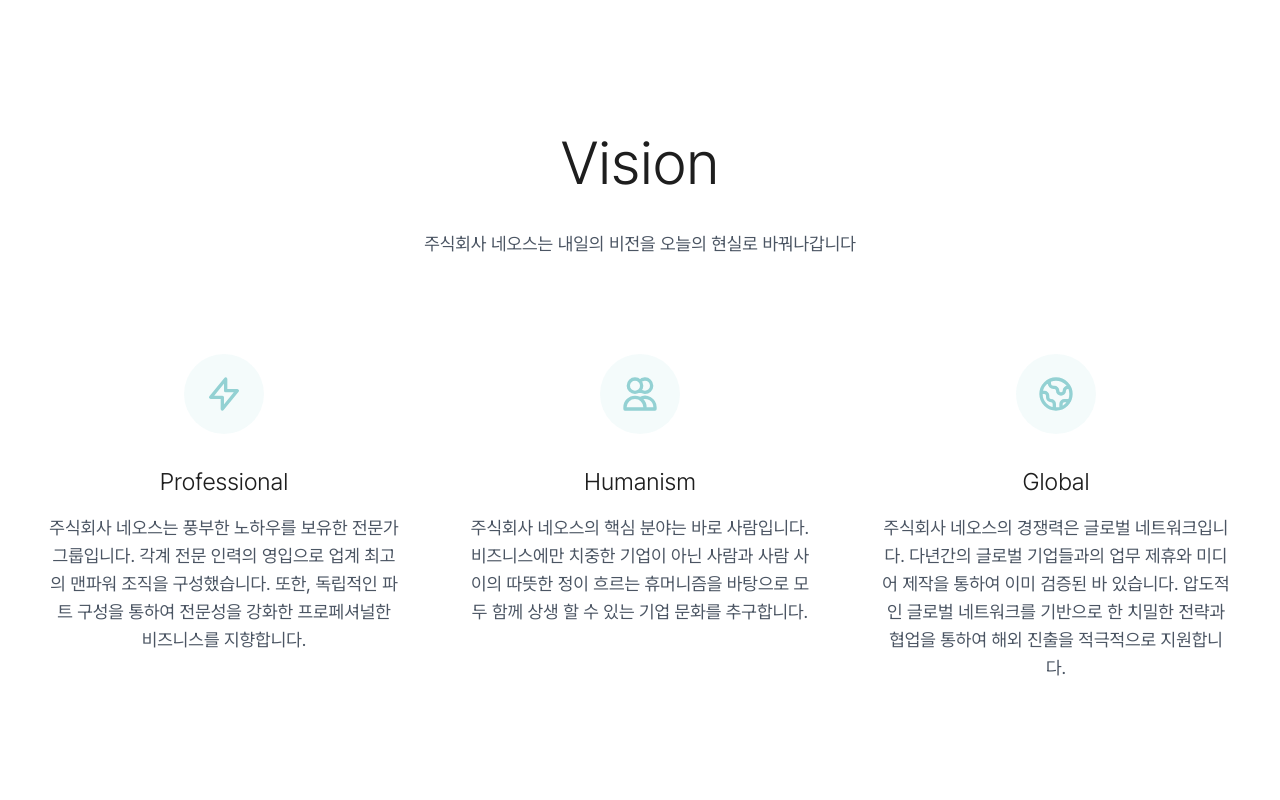
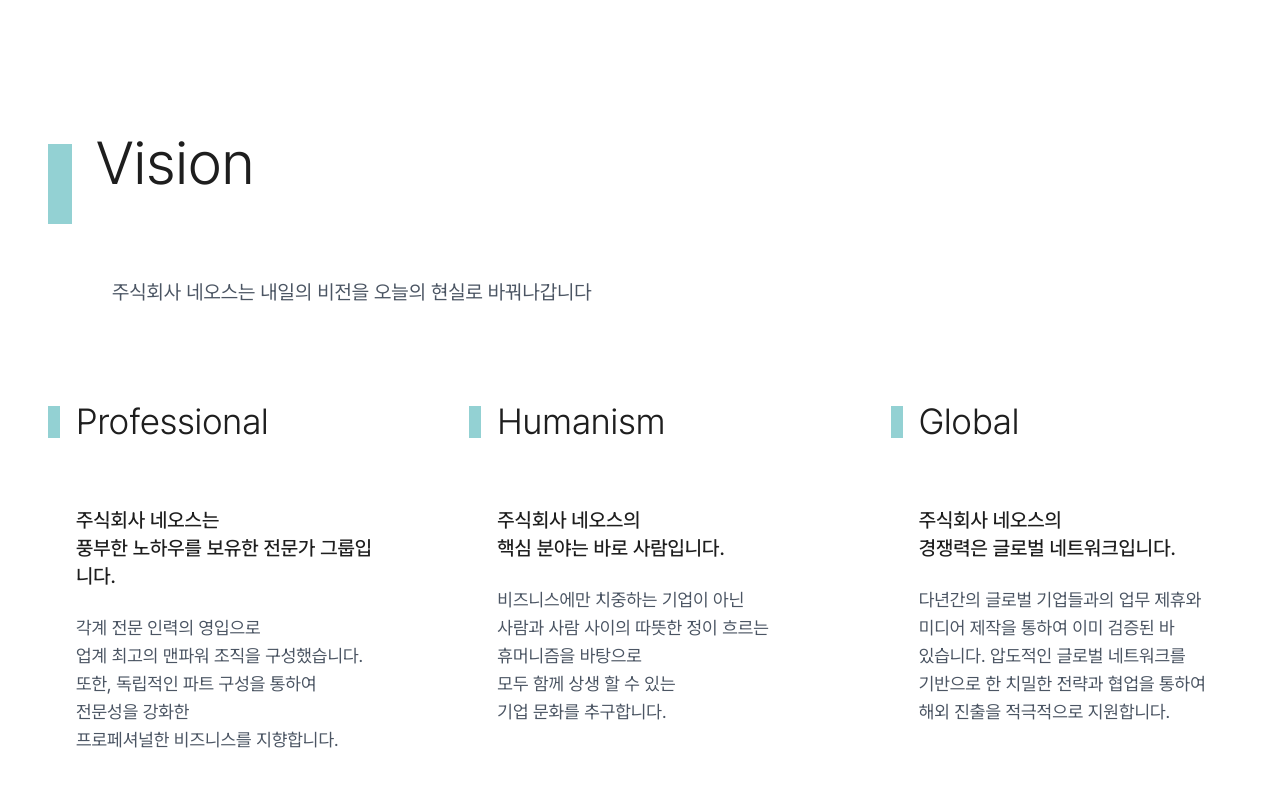
Before and after one commit to neoskorea/neos-homepage, a Next.js app: page / in a window 1280 px wide. Shown: the part 800-1600 px from the top of the page. Built offline with nearby package versions, Linux system fonts and the light colour scheme.

Commit message:
feat: 폰트 추가하여 메인페이지 타이틀 영역 레이아웃 개선

```diff
--- a/app/page.tsx
+++ b/app/page.tsx
@@ -53,55 +53,85 @@ export default function Home() {
 
       {/* Vision Section */}
       <Section className="py-16 sm:py-24 md:py-32">
-        <div className="text-center mb-12 sm:mb-16 md:mb-24 px-4">
+        <div className="text-left mb-12 sm:mb-16 md:mb-24 px-4">
+          <div className="flex items-start mb-6 sm:mb-8 md:mb-12">
+            <div className="w-4 sm:w-5 md:w-6 h-12 sm:h-16 md:h-20 bg-primary mr-4 sm:mr-6 flex-shrink-0 mt-2 sm:mt-3 md:mt-4"></div>
+            <div>
               <h2 className="text-3xl sm:text-4xl md:text-6xl font-light text-text-primary mb-4 sm:mb-6 md:mb-8">Vision</h2>
-          <p className="text-base sm:text-lg text-text-secondary max-w-2xl mx-auto leading-relaxed px-4">
+            </div>
+          </div>
+          <div className="pl-8 sm:pl-11 md:pl-16">
+            <p className="text-base sm:text-lg md:text-xl text-text-secondary max-w-3xl leading-relaxed">
               주식회사 네오스는 내일의 비전을 오늘의 현실로 바꿔나갑니다
             </p>
           </div>
+        </div>
 
-        <div className="grid grid-cols-1 md:grid-cols-3 gap-8 sm:gap-12 md:gap-16 px-4">
-          <div className="text-center">
-            <div className="w-16 h-16 sm:w-20 sm:h-20 mx-auto mb-6 sm:mb-8 bg-primary/10 rounded-full flex items-center justify-center">
-              <svg className="w-8 h-8 sm:w-10 sm:h-10 text-primary" fill="none" viewBox="0 0 24 24" stroke="currentColor">
-                <path strokeLinecap="round" strokeLinejoin="round" strokeWidth={2} d="M13 10V3L4 14h7v7l9-11h-7z" />
-              </svg>
+        <div className="grid grid-cols-1 md:grid-cols-3 gap-12 sm:gap-16 md:gap-20 px-4">
+          <div className="text-left">
+            <div className="flex items-start mb-6 sm:mb-8">
+              <div className="w-3 h-8 bg-primary mr-4 flex-shrink-0 mt-1"></div>
+              <div>
+                <h3 className="text-2xl sm:text-3xl md:text-4xl font-light text-text-primary mb-6 sm:mb-8">Professional</h3>
               </div>
-            <h3 className="text-xl sm:text-2xl font-light text-text-primary mb-3 sm:mb-4">Professional</h3>
+            </div>
+            <div className="pl-7">
+              <p className="text-base sm:text-lg md:text-xl text-text-primary leading-relaxed mb-4 sm:mb-6 font-medium">
+                주식회사 네오스는<br />
+                풍부한 노하우를 보유한 전문가 그룹입니다.
+              </p>
               <p className="text-sm sm:text-base md:text-lg text-text-secondary leading-relaxed">
-              주식회사 네오스는 풍부한 노하우를 보유한 전문가 그룹입니다.
-              각계 전문 인력의 영입으로 업계 최고의 맨파워 조직을 구성했습니다.
-              또한, 독립적인 파트 구성을 통하여 전문성을 강화한
+                각계 전문 인력의 영입으로<br />
+                업계 최고의 맨파워 조직을 구성했습니다.<br />
+                또한, 독립적인 파트 구성을 통하여<br />
+                전문성을 강화한<br />
                 프로페셔널한 비즈니스를 지향합니다.
               </p>
             </div>
+          </div>
 
-          <div className="text-center">
-            <div className="w-16 h-16 sm:w-20 sm:h-20 mx-auto mb-6 sm:mb-8 bg-primary/10 rounded-full flex items-center justify-center">
-              <svg className="w-8 h-8 sm:w-10 sm:h-10 text-primary" fill="none" viewBox="0 0 24 24" stroke="currentColor">
-                <path strokeLinecap="round" strokeLinejoin="round" strokeWidth={2} d="M12 4.354a4 4 0 110 5.292M15 21H3v-1a6 6 0 0112 0v1zm0 0h6v-1a6 6 0 00-9-5.197M13 7a4 4 0 11-8 0 4 4 0 018 0z" />
-              </svg>
+          <div className="text-left">
+            <div className="flex items-start mb-6 sm:mb-8">
+              <div className="w-3 h-8 bg-primary mr-4 flex-shrink-0 mt-1"></div>
+              <div>
+                <h3 className="text-2xl sm:text-3xl md:text-4xl font-light text-text-primary mb-6 sm:mb-8">Humanism</h3>
               </div>
-            <h3 className="text-xl sm:text-2xl font-light text-text-primary mb-3 sm:mb-4">Humanism</h3>
+            </div>
+            <div className="pl-7">
+              <p className="text-base sm:text-lg md:text-xl text-text-primary leading-relaxed mb-4 sm:mb-6 font-medium">
+                주식회사 네오스의<br />
+                핵심 분야는 바로 사람입니다.
+              </p>
               <p className="text-sm sm:text-base md:text-lg text-text-secondary leading-relaxed">
-              주식회사 네오스의 핵심 분야는 바로 사람입니다.
-              비즈니스에만 치중한 기업이 아닌 사람과 사람 사이의 따뜻한 정이 흐르는
-              휴머니즘을 바탕으로 모두 함께 상생 할 수 있는 기업 문화를 추구합니다.
+                비즈니스에만 치중하는 기업이 아닌<br />
+                사람과 사람 사이의 따뜻한 정이 흐르는<br />
+                휴머니즘을  바탕으로<br />
+                모두 함께 상생 할 수 있는<br />
+                기업 문화를 추구합니다.
               </p>
             </div>
+          </div>
 
-          <div className="text-center">
-            <div className="w-16 h-16 sm:w-20 sm:h-20 mx-auto mb-6 sm:mb-8 bg-primary/10 rounded-full flex items-center justify-center">
-              <svg className="w-8 h-8 sm:w-10 sm:h-10 text-primary" fill="none" viewBox="0 0 24 24" stroke="currentColor">
-                <path strokeLinecap="round" strokeLinejoin="round" strokeWidth={2} d="M3.055 11H5a2 2 0 012 2v1a2 2 0 002 2 2 2 0 012 2v2.945M8 3.935V5.5A2.5 2.5 0 0010.5 8h.5a2 2 0 012 2 2 2 0 104 0 2 2 0 012-2h1.064M15 20.488V18a2 2 0 012-2h3.064M21 12a9 9 0 11-18 0 9 9 0 0118 0z" />
-              </svg>
+          <div className="text-left">
+            <div className="flex items-start mb-6 sm:mb-8">
+              <div className="w-3 h-8 bg-primary mr-4 flex-shrink-0 mt-1"></div>
+              <div>
+                <h3 className="text-2xl sm:text-3xl md:text-4xl font-light text-text-primary mb-6 sm:mb-8">Global</h3>
               </div>
-            <h3 className="text-xl sm:text-2xl font-light text-text-primary mb-3 sm:mb-4">Global</h3>
+            </div>
+            <div className="pl-7">
+              <p className="text-base sm:text-lg md:text-xl text-text-primary leading-relaxed mb-4 sm:mb-6 font-medium">
+                주식회사 네오스의<br />
+                경쟁력은 글로벌 네트워크입니다.
+              </p>
               <p className="text-sm sm:text-base md:text-lg text-text-secondary leading-relaxed">
-              주식회사 네오스의 경쟁력은 글로벌 네트워크입니다.
-              다년간의 글로벌 기업들과의 업무 제휴와 미디어 제작을 통하여 이미 검증된 바 있습니다.
-              압도적인 글로벌 네트워크를 기반으로 한 치밀한 전략과 협업을 통하여 해외 진출을 적극적으로 지원합니다.
+                다년간의 글로벌 기업들과의 업무 제휴와<br />
+                미디어 제작을 통하여 이미 검증된 바<br />
+                있습니다. 압도적인 글로벌 네트워크를<br />
+                기반으로 한 치밀한 전략과 협업을 통하여<br />
+                해외 진출을 적극적으로 지원합니다.
               </p>
+            </div>
           </div>
         </div>
       </Section>
```
Lines whose indentation alone changed are shown as unchanged.
